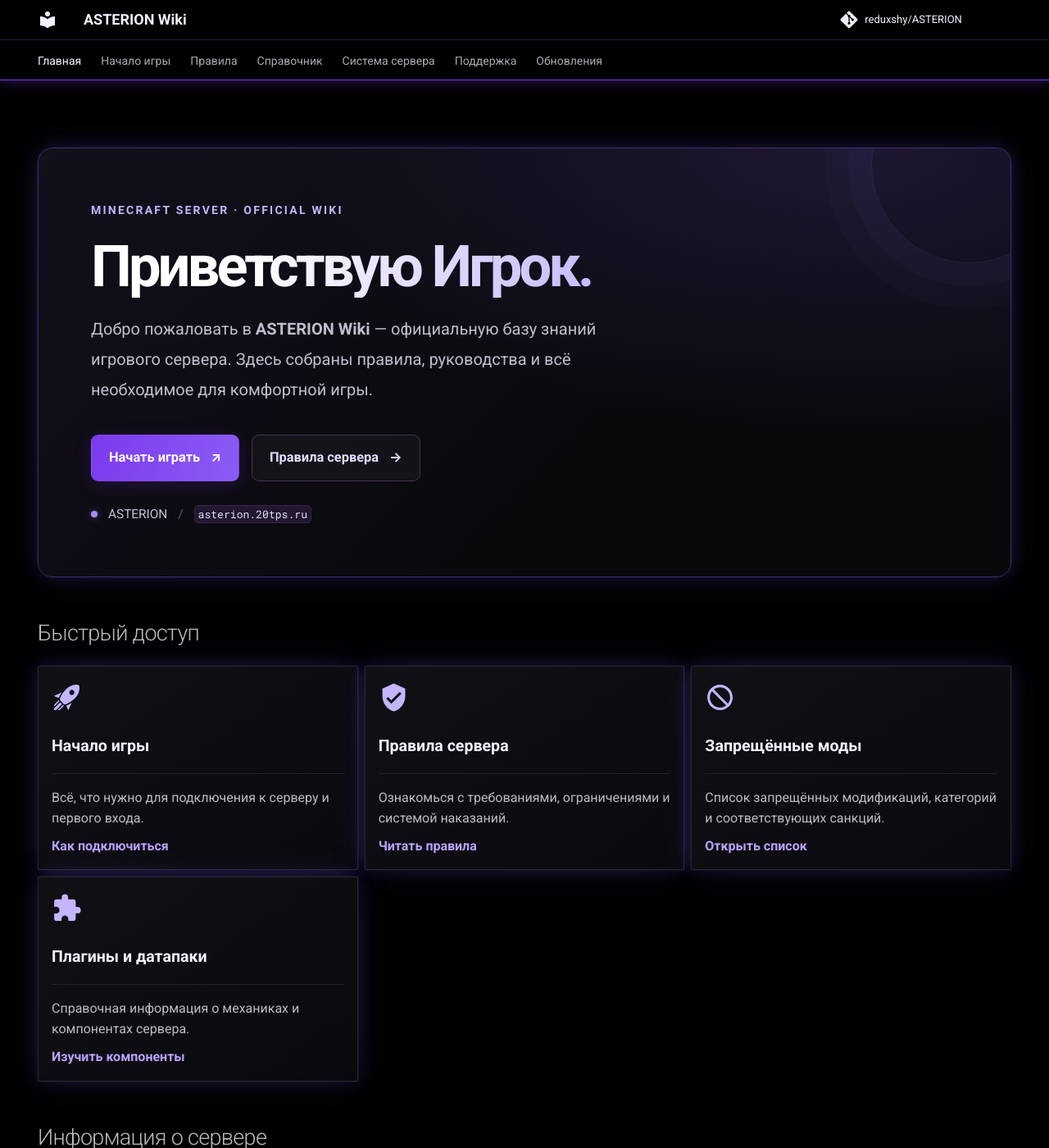
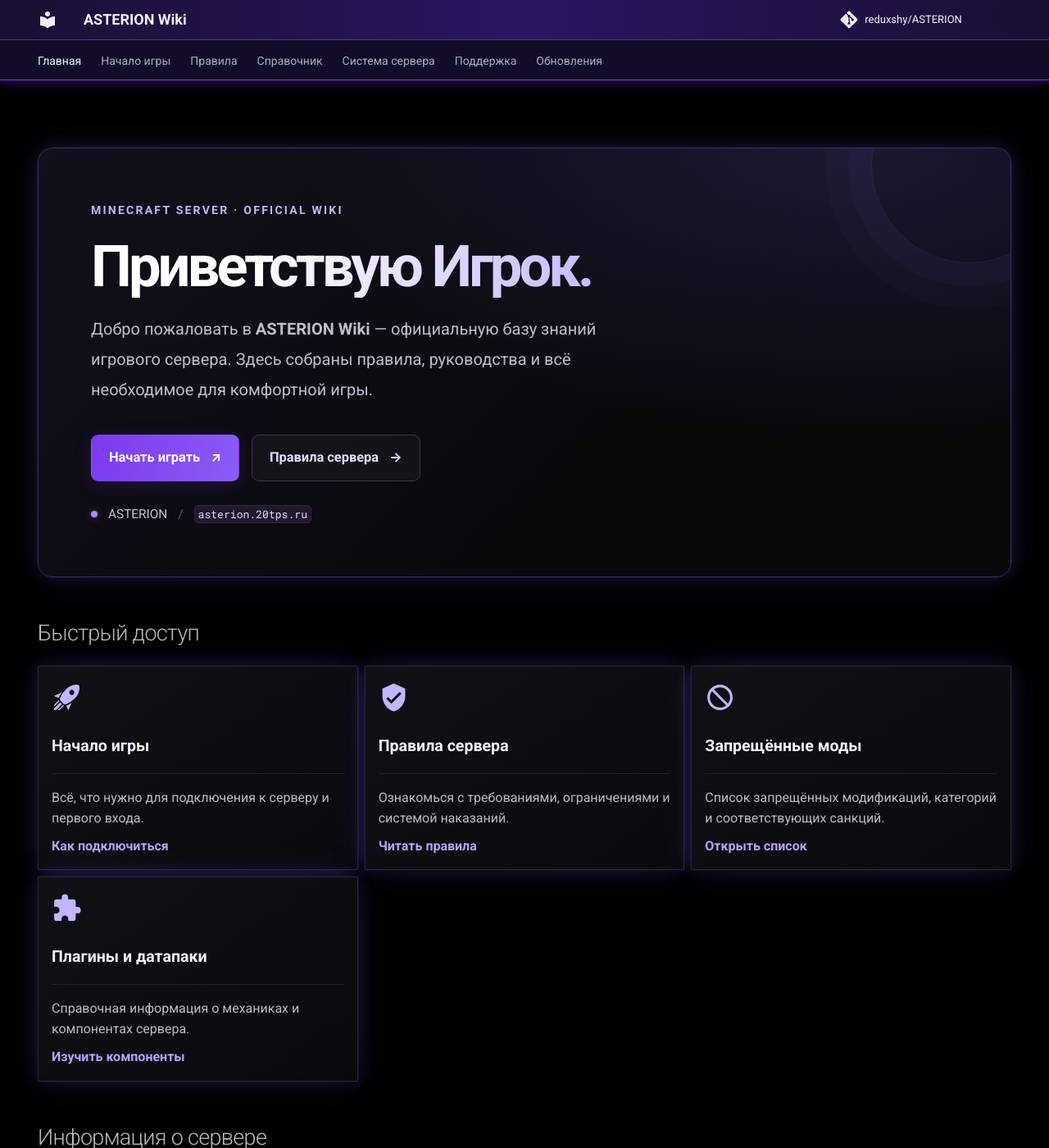
Before and after one commit to reduxshy/ASTERION, an MkDocs documentation site: the page built from docs/index.md, in a window 1280 px wide and 1400 px high. Shown: the whole window at 82% size. Built offline with MkDocs 1.6.1 and Material for MkDocs 9.7.7, drawn with Linux system fonts in a browser that asks for light colours; comment, search, counter and statistics services are not loaded.

Commit message:
Enhance styles for header and gallery in extra.css
Added styles for header, tabs, and gallery layout.

```diff
--- a/docs/stylesheets/extra.css
+++ b/docs/stylesheets/extra.css
@@ -562,3 +562,39 @@ body,
     transition: none;
   }
 }
+
+/* ========================================
+   Фиолетовая верхняя плашка (шапка и вкладки)
+   ======================================== */
+.md-header {
+  background: linear-gradient(90deg, #1a0f33 0%, #2b1561 50%, #1a0f33 100%) !important;
+  border-bottom: 1px solid #4c3a8f !important;
+}
+
+.md-tabs {
+  background: #130b28 !important;
+  border-bottom: 1px solid #7c3aed !important;
+}
+
+/* ========================================
+   Скриншоты и галерея
+   ======================================== */
+.asterion-gallery {
+  display: grid;
+  grid-template-columns: repeat(auto-fit, minmax(280px, 1fr));
+  gap: 1rem;
+}
+
+.asterion-gallery > p {
+  margin: 0;
+}
+
+.md-typeset img.asterion-shot {
+  display: block;
+  width: 100%;
+  border: 1px solid #3a2f66;
+  border-radius: 12px;
+  box-shadow:
+    0 0 22px rgb(99 102 241 / 22%),
+    0 0 46px rgb(139 92 246 / 14%);
+}
```
